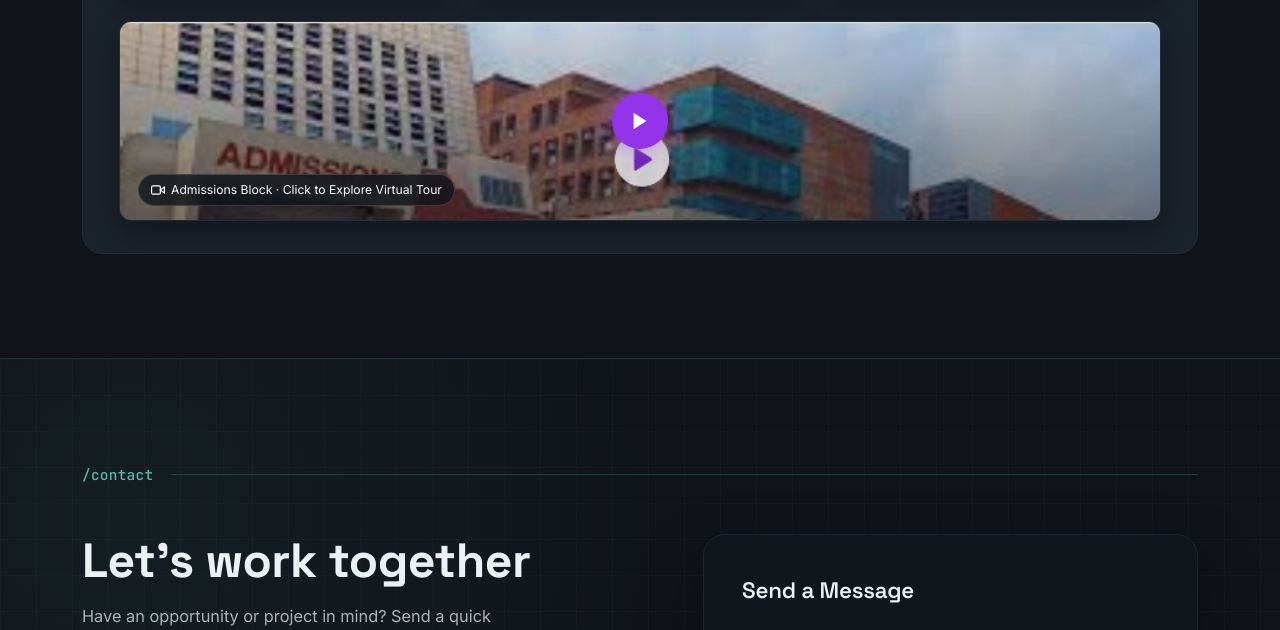
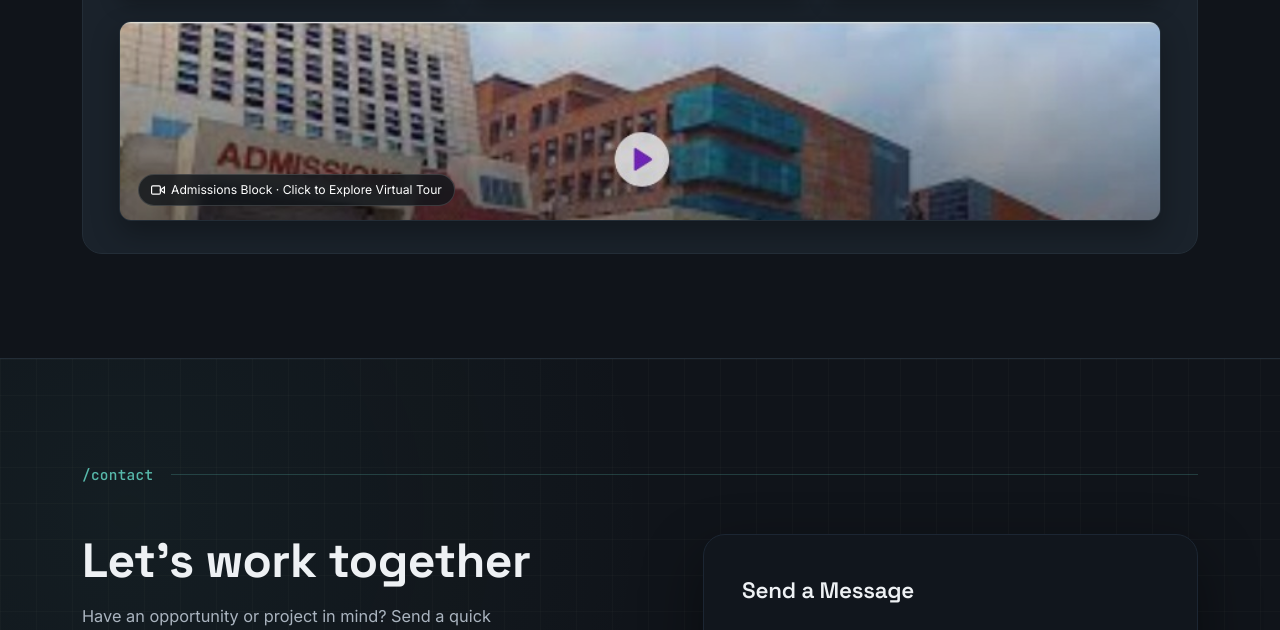
Before and after one commit to Hypeupbyme/portfolio, a plain HTML site: page index.html in a window 1280 px wide. Shown: the part 8411-9041 px from the top of the page. Drawn offline with Linux system fonts and the light colour scheme.

Commit message:
Fix duplicate play button in university video banner

```diff
--- a/index.html
+++ b/index.html
@@ -1158,25 +1158,7 @@ section{padding:104px 0;position:relative;scroll-margin-top:90px;}
 }
 .uni-video-banner:hover img{
   transform:scale(1.02);
-  opacity:.95;
-}
-.uni-play-btn{
-  position:relative;
-  z-index:2;
-  width:56px;
-  height:56px;
-  border-radius:50%;
-  background:#9333ea;
-  display:flex;
-  align-items:center;
-  justify-content:center;
-  color:#fff;
-  box-shadow:0 0 25px rgba(168,85,247,.6);
-  transition:transform .3s ease, background .3s ease;
-}
-.uni-video-banner:hover .uni-play-btn{
-  transform:scale(1.12);
-  background:#a855f7;
+  opacity:1;
 }
 .uni-video-tag{
   position:absolute;
@@ -2105,9 +2087,6 @@ footer{padding:36px 0 46px;border-top:1px solid var(--border-soft);}
 
           <a href="https://www.lpu.in/virtual-tour/" target="_blank" rel="noopener noreferrer" class="uni-video-banner" title="Explore LPU Virtual Campus Tour">
             <img src="assets/lpu-admissions.jpg" alt="LPU Admissions Block and Central Campus">
-            <div class="uni-play-btn">
-              <svg width="22" height="22" viewBox="0 0 24 24" fill="currentColor"><polygon points="5 3 19 12 5 21 5 3"/></svg>
-            </div>
             <div class="uni-video-tag">
               <svg width="14" height="14" viewBox="0 0 24 24" fill="none" stroke="currentColor" stroke-width="2"><polygon points="23 7 16 12 23 17 23 7"/><rect x="1" y="5" width="15" height="14" rx="2" ry="2"/></svg>
               Admissions Block · Click to Explore Virtual Tour
```
